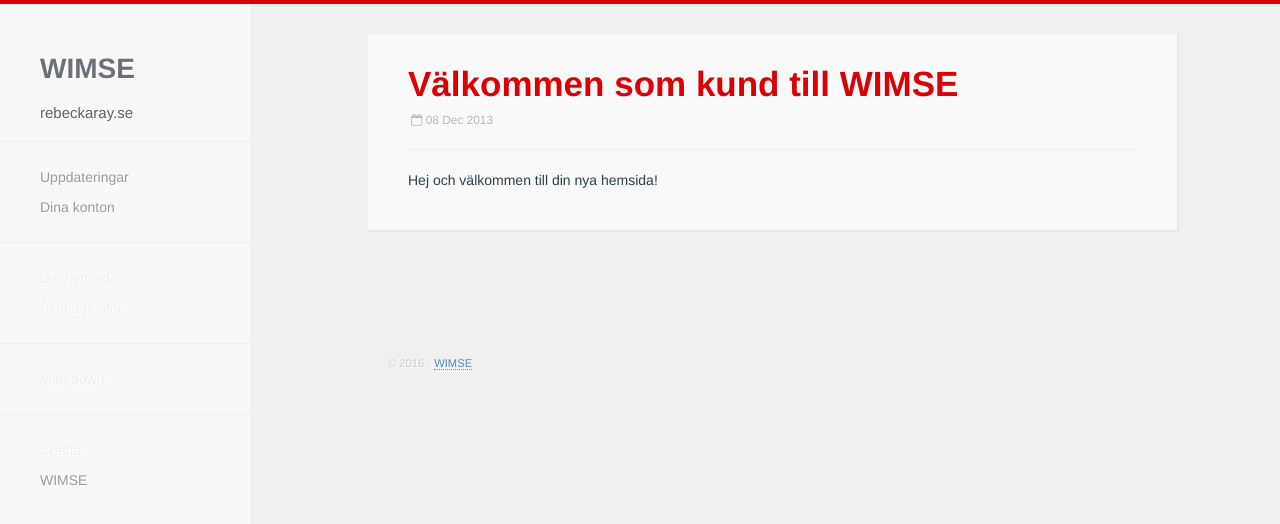
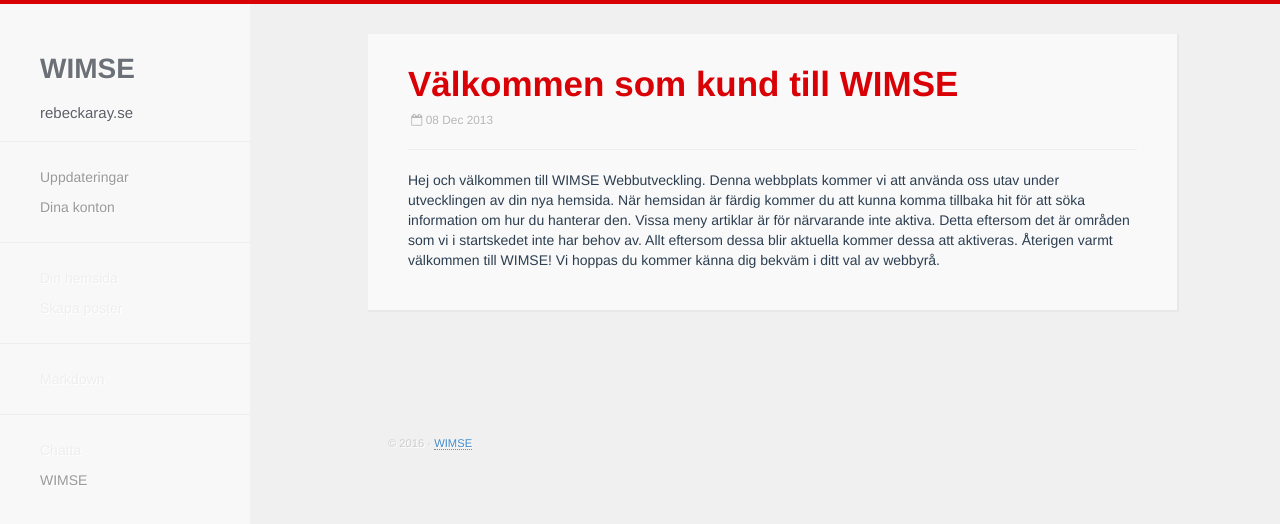
Before and after one commit to rebeckaray/rebeckaray.github.io, a Jekyll site: the page built from _posts/2016-09-02-Din-nya-hemsida.markdown, in a window 1280 px wide. Shown: the top 524 px of the page. Built offline with Jekyll 4.4.1, drawn with Linux system fonts in a browser that asks for light colours; nearby versions of some CDN libraries; Markdown is read by kramdown in place of the engine named in the settings.

Commit message:
Updated 2016-09-02-Din-nya-hemsida.markdown

```diff
--- a/_posts/2016-09-02-Din-nya-hemsida.markdown
+++ b/_posts/2016-09-02-Din-nya-hemsida.markdown
@@ -1,6 +1,7 @@
 ---
 title: Välkommen som kund till WIMSE
-date: 2013-12-08 19:55:16
-categories: jekyll testing
+date: 2013-12-08T19:55:16.000Z
+categories: uppdateringar
+published: true
 ---
-Hej {{site.customer}} och välkommen till din nya hemsida!
+Hej {{site.customer}} och välkommen till WIMSE Webbutveckling. Denna webbplats kommer vi att använda oss utav under utvecklingen av din nya hemsida. När hemsidan är färdig kommer du att kunna komma tillbaka hit för att söka information om hur du hanterar den. Vissa meny artiklar är för närvarande inte aktiva. Detta eftersom det är områden som vi i startskedet inte har behov av. Allt eftersom dessa blir aktuella kommer dessa att aktiveras. Återigen varmt välkommen till WIMSE! Vi hoppas du kommer känna dig bekväm i ditt val av webbyrå.
```
